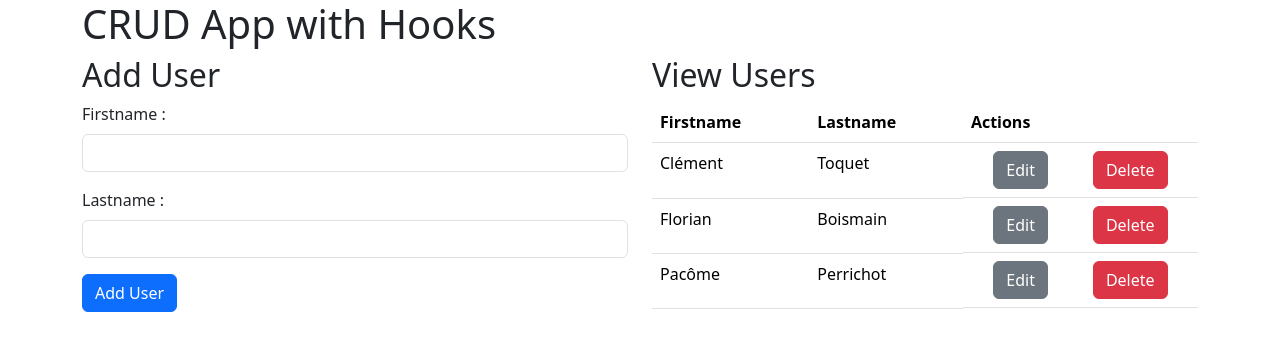
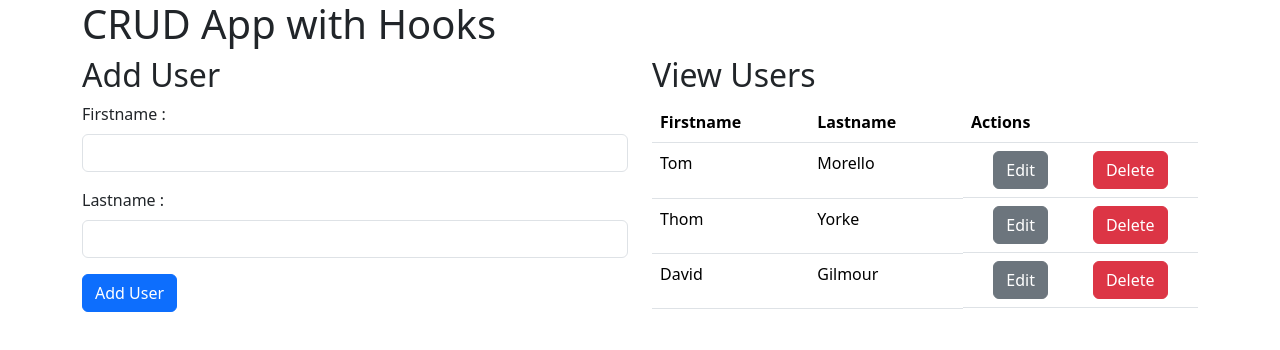
Before and after one commit to T-Clement/react-hooks, a React (Vite) app: page / in a window 1280 px wide. Shown: the top 350 px of the page. Built offline with nearby package versions, Linux system fonts and the light colour scheme.

Commit message:
update name of edit and add forms components

```diff
--- a/src/App.jsx
+++ b/src/App.jsx
@@ -2,23 +2,26 @@ import { useState } from 'react'
 import Title from "./components/Title";
 import Form from './components/forms/Form';
 import UserTable from './components/tables/UserTable';
+
+
+
 function App() {
 
   const USERS = [
     {
       id: new Date().getTime() - Math.round(Math.random() * 1000),
-      firstname: "Clément",
-      lastname: "Toquet"
+      firstname: "Tom",
+      lastname: "Morello"
     },
     {
       id: new Date().getTime() - Math.round(Math.random() * 1000),
-      firstname: "Florian",
-      lastname: "Boismain"
+      firstname: "Thom",
+      lastname: "Yorke"
     },
     {
       id: new Date().getTime() - Math.round(Math.random() * 1000),
-      firstname: "Pacôme",
-      lastname: "Perrichot"
+      firstname: "David",
+      lastname: "Gilmour"
     }
   ]
 
--- a/src/components/forms/AddUser.jsx
+++ b/src/components/forms/AddUserForm.jsx
@@ -1,6 +1,6 @@
 import React, { useState } from 'react'
 
-function AddUser({users, setUsers}) {
+function AddUserForm({users, setUsers}) {
     // STATES
     const [firstname, setFirstname] = useState("");
     const [lastname, setLastname] = useState("");
@@ -55,4 +55,4 @@ function AddUser({users, setUsers}) {
   )
 }
 
-export default AddUser
+export default AddUserForm
--- a/src/components/forms/EditUser.jsx
+++ b/src/components/forms/EditUserForm.jsx
@@ -1,6 +1,6 @@
 import React, { useEffect, useState } from 'react'
 
-function EditUser({users, setUsers, setIsFormEditActive, userToEdit, setUserToEdit}) {
+function EditUserForm({users, setUsers, setIsFormEditActive, userToEdit, setUserToEdit}) {
 
     // STATES WHO COMES FROM CLICK
     const [firstname, setFirstname] = useState(userToEdit.firstname);
@@ -42,7 +42,18 @@ function EditUser({users, setUsers, setIsFormEditActive, userToEdit, setUserToEd
 
         // console.log(usersCopy);
 
+        // update users state
         setUsers(usersCopy);
+
+        // reset all states
+        setFirstname("");
+        setLastname("");
+        setIsFormEditActive(false);
+        setUserToEdit(null);
+    }
+
+
+    const cancelEdition = () => {
         setFirstname("");
         setLastname("");
         setIsFormEditActive(false);
@@ -63,9 +74,10 @@ function EditUser({users, setUsers, setIsFormEditActive, userToEdit, setUserToEd
                 <input type="text" className="form-control" id="lastname" onChange = { handleChange } value = { lastname } />
             </div>
             <button id="" className='btn btn-warning'>Edit User</button>
+            <button onClick = { cancelEdition } className='btn btn-secondary'>Cancel</button>
         </form>
     </div>
   )
 }
 
-export default EditUser
+export default EditUserForm
--- a/src/components/forms/Form.jsx
+++ b/src/components/forms/Form.jsx
@@ -1,6 +1,6 @@
 import React from 'react'
-import AddUser from './AddUser'
-import EditUser from './EditUser'
+import AddUserForm from './AddUserForm'
+import EditUserForm from './EditUserForm'
 
 function Form({users, setUsers, isFormEditActive, setIsFormEditActive, userToEdit, setUserToEdit}) {
   return (
@@ -8,11 +8,11 @@ function Form({users, setUsers, isFormEditActive, setIsFormEditActive, userToEdi
     <div className='col-6'>
       {
         isFormEditActive ?
-          <EditUser users = { users } setUsers = { setUsers }
+          <EditUserForm users = { users } setUsers = { setUsers }
             setIsFormEditActive = {setIsFormEditActive}
             userToEdit = { userToEdit } setUserToEdit = { setUserToEdit }
           /> :
-          <AddUser users = { users } setUsers = { setUsers } />
+          <AddUserForm users = { users } setUsers = { setUsers } />
     }
     </div>
 
--- a/src/components/tables/UserRow.jsx
+++ /dev/null
@@ -1,23 +0,0 @@
-import React from 'react'
-
-function UserRow({user}) {
-
-
-
-
-
-
-  return (
-    <tr id = {user.id}>
-        <td>{user.firstname}</td>
-        <td>{user.lastname}</td>
-        <td className='d-flex justify-content-around'>
-            <button onClick={ handleEdit } className='btn btn-secondary'>Edit</button>
-            <button onClick= { handleDelete } className='btn btn-danger'>Delete</button>
-        </td>
-
-    </tr>
-  )
-}
-
-export default UserRow
--- a/src/components/tables/UserTable.jsx
+++ b/src/components/tables/UserTable.jsx
@@ -1,5 +1,4 @@
 import React from 'react'
-import UserRow from './UserRow'
 
 function UserTable({users, setUsers, isFormEditActive, setIsFormEditActive, setUserToEdit}) {
 
```
